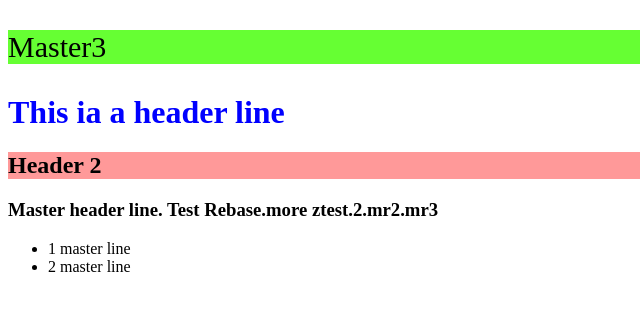
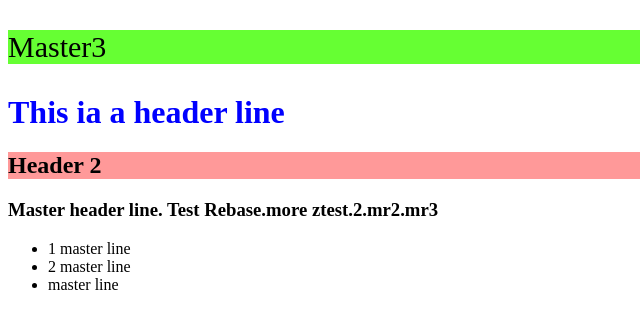
Before and after one commit to Ollyagr/WEBIDE, a website: page webapp/index.html in a window 1280 px wide. Shown: the full height of the page, 0-640 px from the left. Drawn offline with Linux system fonts and the light colour scheme.

Commit message:
new line 3

```diff
--- a/webapp/index.html
+++ b/webapp/index.html
@@ -16,6 +16,7 @@
     <ul>
     	<li> 1 master line</li>
        <li> 2 master line</li>
+       <li>  master line</li>
     </ul>
 
 
```
